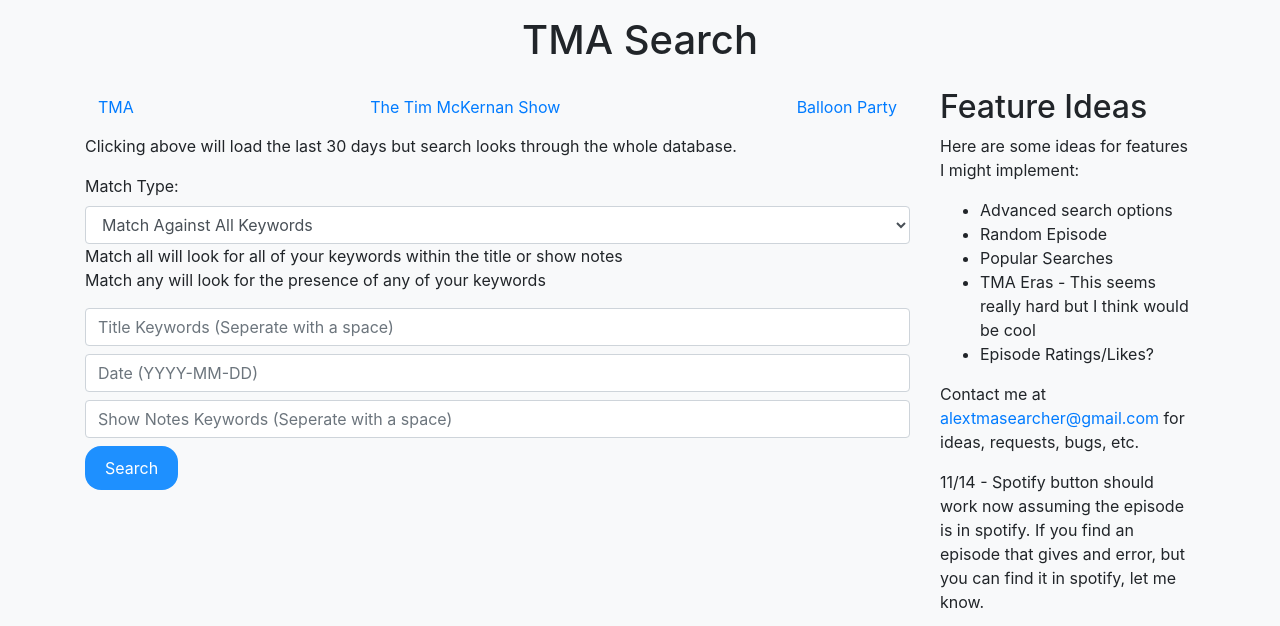
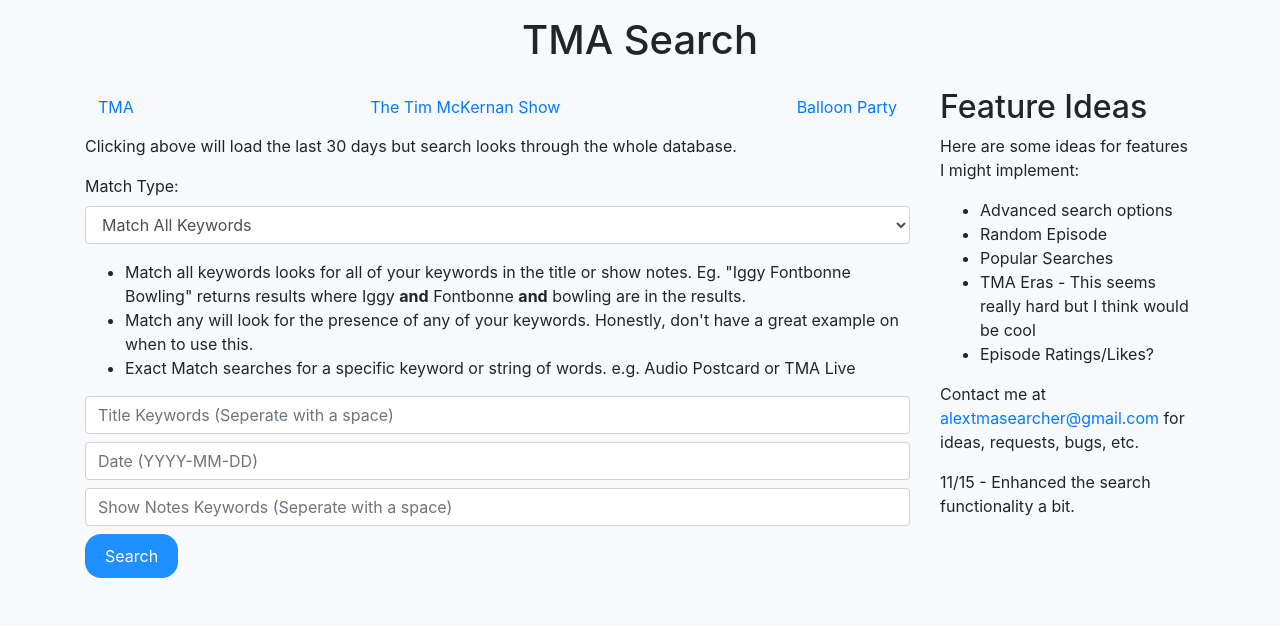
Before and after one commit to axe08/TMASearcher, a Flask app: page / in a window 1280 px wide. Shown: the top 626 px of the page. Run offline with Flask 3, Linux system fonts and the light colour scheme; data that the repository does not hold is empty; some libraries are stand-ins or nearby versions.

Commit message:
Better search Implemented some fixes to the search and added back exact search which used to be the only way to search.

```diff
--- a/app.py
+++ b/app.py
@@ -117,30 +117,49 @@ def search_database(table_name, title, date, notes, match_type):
     try:
         with sqlite3.connect(db_path) as conn:
             cursor = conn.cursor()
+            query = f"SELECT TITLE, DATE, URL, SHOW_NOTES FROM {table_name} WHERE "
+            conditions = []
+            params = []
 
-            # Split title and notes into separate keywords
-            title_keywords = title.split()
-            notes_keywords = notes.split()
+            # Function to standardize apostrophes
+            def standardize_apostrophes(text):
+                return text.replace("'", "’") if text else text
 
-            # Start building the query
-            query = f"SELECT TITLE, DATE, URL, SHOW_NOTES FROM {table_name} WHERE "
+            # Adjust search terms
+            std_title = standardize_apostrophes(title)
+            std_notes = standardize_apostrophes(notes)
 
-            # Add conditions for title keywords and notes
-            title_conditions = ["TITLE LIKE ?" for _ in title_keywords]
-            notes_conditions = ["SHOW_NOTES LIKE ?" for _ in notes_keywords]
+            # Prepare conditions for title and notes
+            if match_type == 'exact':
+                if std_title:
+                    conditions.append("REPLACE(TITLE, '''', '’') LIKE ?")
+                    params.append(f'%{std_title}%')
+                if std_notes:
+                    conditions.append("REPLACE(SHOW_NOTES, '''', '’') LIKE ?")
+                    params.append(f'%{std_notes}%')
+            else:
+                for word in std_title.split():
+                    conditions.append("REPLACE(TITLE, '''', '’') LIKE ?")
+                    params.append(f'%{word}%')
+                for word in std_notes.split():
+                    conditions.append("REPLACE(SHOW_NOTES, '''', '’') LIKE ?")
+                    params.append(f'%{word}%')
 
-            # Combine all conditions based on match type
-            operator = " AND " if match_type == "all" else " OR "
-            all_conditions = title_conditions + notes_conditions
+            # Date condition
+            if date:
+                conditions.append("DATE LIKE ?")
+                params.append(f'%{date}%')
 
-            # Include date condition only if date is provided
-            if date:
-                all_conditions.append("DATE LIKE ?")
-                params = ['%' + kw + '%' for kw in title_keywords + notes_keywords] + ['%' + date + '%']
-            else:
-                params = ['%' + kw + '%' for kw in title_keywords + notes_keywords]
+            # Constructing the query based on conditions
+            if match_type == 'all':
+                query += " AND ".join(conditions) if conditions else "1 = 1"
+            elif match_type == 'any':
+                query += "(" + " OR ".join(conditions) + ")" if conditions else "1 = 1"
+            else:  # For 'exact' and other cases
+                query += " AND ".join(conditions) if conditions else "1 = 1"
 
-            query += operator.join(all_conditions) + ";"
+            # Finalize query
+            query += ";"
 
             cursor.execute(query, params)
             rows = cursor.fetchall()
@@ -148,6 +167,7 @@ def search_database(table_name, title, date, notes, match_type):
     except sqlite3.Error as e:
         print(f"An error occurred during database operation: {e}")
         return []
+
 
 @app.route('/search', methods=['GET'])
 def search():
--- a/templates/index.html
+++ b/templates/index.html
@@ -42,11 +42,14 @@
                             <div class="form-group">
                                 <label for="matchType">Match Type:</label>
                                 <select class="form-control" id="matchType" name="matchType">
-                                    <option value="all">Match Against All Keywords</option>
+                                    <option value="all">Match All Keywords</option>
                                     <option value="any">Match Against Any Keywords</option>
+                                    <option value="exact">Exact Match</option>
                                 </select>
-                                <p>Match all will look for all of your keywords within the title or show notes<br>
-                                    Match any will look for the presence of any of your keywords</p>
+                                <p><ul><li>Match all keywords looks for all of your keywords in the title or show notes. Eg. "Iggy Fontbonne Bowling" returns results where Iggy <b>and</b> Fontbonne <b>and</b> bowling are in the results.</li>
+                                            <li>Match any will look for the presence of any of your keywords. Honestly, don't have a great example on when to use this.</li>
+                                <li>Exact Match searches for a specific keyword or string of words. e.g. Audio Postcard or TMA Live</li>
+                                </ul></p>
                             </div>
                             <input type="text" class="form-control mb-2" name="title" placeholder="Title Keywords (Seperate with a space)">
                             <input type="text" class="form-control mb-2" name="date" placeholder="Date (YYYY-MM-DD)">
@@ -68,7 +71,7 @@
                         <!-- Add more feature ideas here -->
                     </ul>
                     <p>Contact me at <a href="mailto:alextmasearcher@gmail.com">alextmasearcher@gmail.com</a> for ideas, requests, bugs, etc.</p>
-                    <p>11/14 - Spotify button should work now assuming the episode is in spotify. If you find an episode that gives and error, but you can find it in spotify, let me know.</p>
+                    <p>11/15 - Enhanced the search functionality a bit.</p>
                 </div>
             </div>
             <div id="results" class="mt-4">
```
